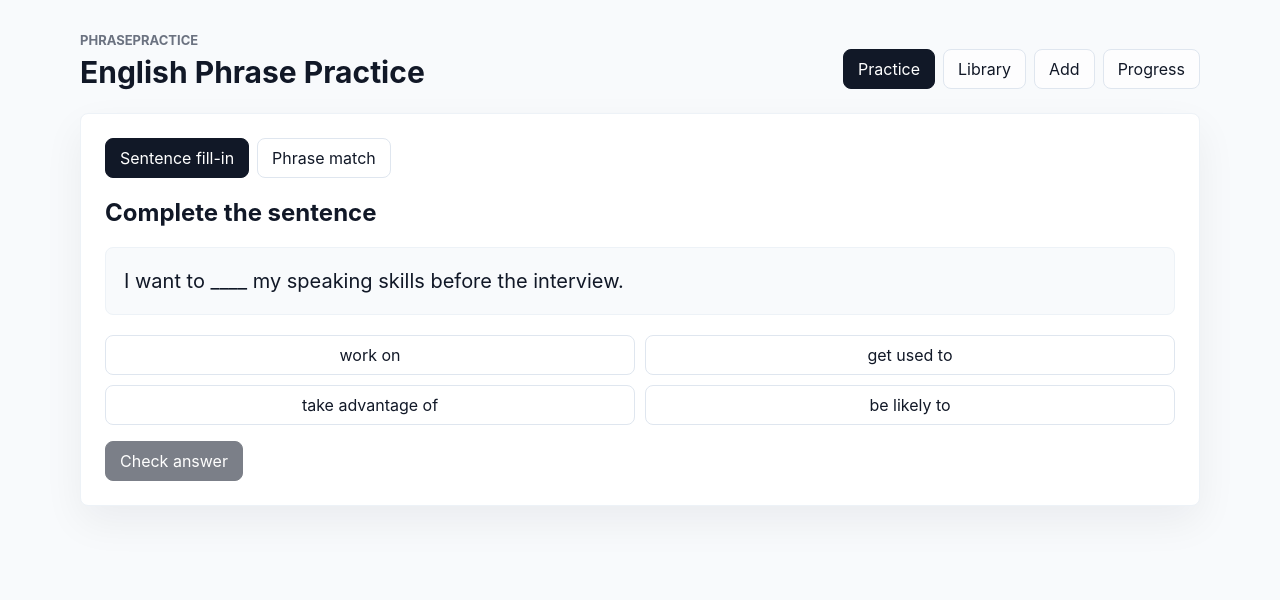
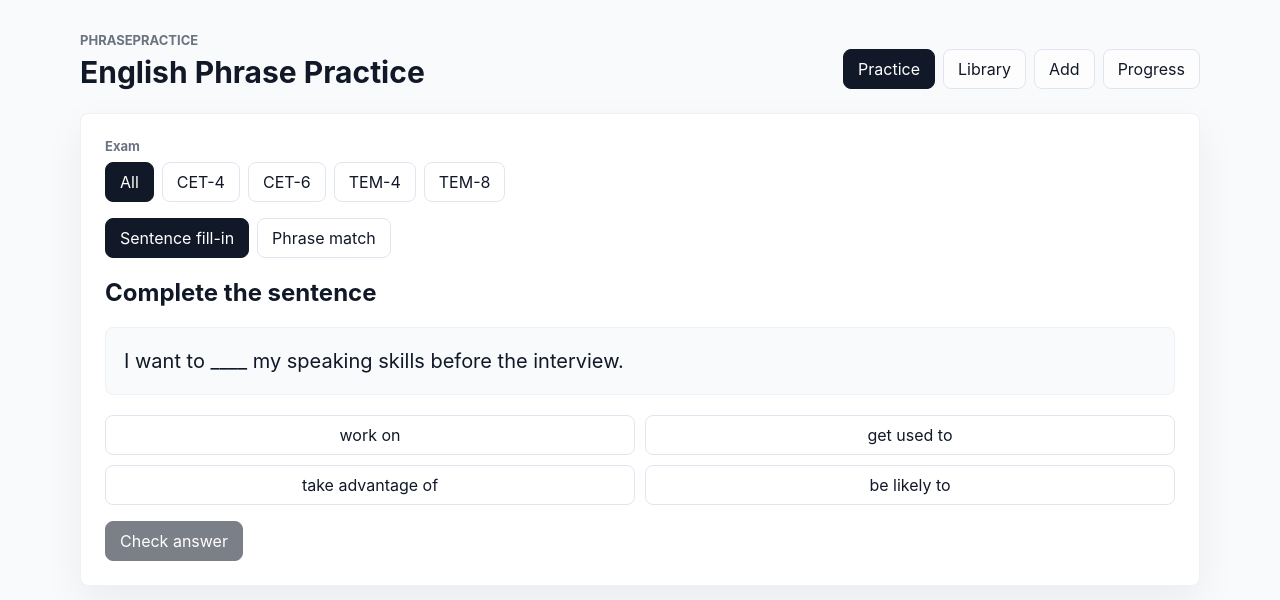
Before and after one commit to 17573316720cjj-dev/English-learning, a React (Vite) app: page / in a window 1280 px wide. Shown: the top 600 px of the page. Built offline with nearby package versions, Linux system fonts and the light colour scheme.

Commit message:
feat: filter learning content by exam

```diff
--- a/src/components/LibraryScreen.tsx
+++ b/src/components/LibraryScreen.tsx
@@ -1,27 +1,56 @@
 import type React from "react";
 import { useState } from "react";
-import type { LearningItem, PhraseCategory } from "../domain";
+import type { ExamLevel, LearningItem, PhraseCategory } from "../domain";
+import { examLevelLabels } from "../data/examItems";
 
-const filters: Array<PhraseCategory | "All"> = ["All", "Basic", "CET", "Speaking", "Writing", "Daily"];
+const categoryFilters: Array<PhraseCategory | "All"> = ["All", "Basic", "CET", "Speaking", "Writing", "Daily"];
+const examFilters: Array<ExamLevel | "All"> = ["All", "CET4", "CET6", "TEM4", "TEM8"];
+
+function getExamFilterLabel(filter: ExamLevel | "All"): string {
+  return filter === "All" ? "All" : examLevelLabels[filter];
+}
 
 export function LibraryScreen({ items }: { items: LearningItem[] }): React.JSX.Element {
-  const [activeFilter, setActiveFilter] = useState<PhraseCategory | "All">("All");
-  const visibleItems = activeFilter === "All" ? items : items.filter((item) => item.category === activeFilter);
+  const [activeCategory, setActiveCategory] = useState<PhraseCategory | "All">("All");
+  const [activeExamLevel, setActiveExamLevel] = useState<ExamLevel | "All">("All");
+  const visibleItems = items.filter((item) => {
+    const matchesCategory = activeCategory === "All" || item.category === activeCategory;
+    const matchesExamLevel = activeExamLevel === "All" || item.examLevel === activeExamLevel;
+
+    return matchesCategory && matchesExamLevel;
+  });
 
   return (
     <section className="practice-card">
       <p className="eyebrow">Library</p>
       <h2>Phrase library</h2>
-      <div className="filter-row" aria-label="Category filters">
-        {filters.map((filter) => (
+      <div className="filter-section">
+        <span className="filter-label">Exam</span>
+        <div className="filter-row" aria-label="Exam filters">
+          {examFilters.map((filter) => (
             <button
               key={filter}
-            className={activeFilter === filter ? "nav-button active" : "nav-button"}
-            onClick={() => setActiveFilter(filter)}
+              className={activeExamLevel === filter ? "nav-button active" : "nav-button"}
+              onClick={() => setActiveExamLevel(filter)}
+            >
+              {getExamFilterLabel(filter)}
+            </button>
+          ))}
+        </div>
+      </div>
+      <div className="filter-section">
+        <span className="filter-label">Category</span>
+        <div className="filter-row" aria-label="Category filters">
+          {categoryFilters.map((filter) => (
+            <button
+              key={filter}
+              className={activeCategory === filter ? "nav-button active" : "nav-button"}
+              onClick={() => setActiveCategory(filter)}
             >
               {filter}
             </button>
           ))}
+        </div>
       </div>
       <div className="item-list">
         {visibleItems.map((item) => (
--- a/src/components/PracticeScreen.tsx
+++ b/src/components/PracticeScreen.tsx
@@ -1,6 +1,7 @@
 import type React from "react";
 import { useMemo, useState } from "react";
-import type { LearningItem } from "../domain";
+import type { ExamLevel, LearningItem } from "../domain";
+import { examLevelLabels } from "../data/examItems";
 import {
   buildFillBlankQuestion,
   buildPhraseMatchRound,
@@ -8,6 +9,12 @@ import {
   checkPhraseMatchPair
 } from "../lib/practice";
 import { recordPracticeAttempt } from "../lib/storage";
+
+const examFilters: Array<ExamLevel | "All"> = ["All", "CET4", "CET6", "TEM4", "TEM8"];
+
+function getExamFilterLabel(filter: ExamLevel | "All"): string {
+  return filter === "All" ? "All" : examLevelLabels[filter];
+}
 
 export function PracticeScreen({
   items,
@@ -17,10 +24,21 @@ export function PracticeScreen({
   onProgressChange(): void;
 }): React.JSX.Element {
   const [mode, setMode] = useState<"fill-blank" | "phrase-match">("fill-blank");
+  const [activeExamLevel, setActiveExamLevel] = useState<ExamLevel | "All">("All");
   const [selectedAnswer, setSelectedAnswer] = useState("");
   const [fillResult, setFillResult] = useState<"correct" | "incorrect" | null>(null);
   const [selectedPhraseId, setSelectedPhraseId] = useState<string | null>(null);
   const [matchResult, setMatchResult] = useState<"matched" | "try-again" | null>(null);
+  const visibleItems = useMemo(
+    () => (activeExamLevel === "All" ? items : items.filter((item) => item.examLevel === activeExamLevel)),
+    [activeExamLevel, items]
+  );
+  const activeItem = visibleItems[0] ?? null;
+  const fillQuestion = useMemo(
+    () => (activeItem ? buildFillBlankQuestion(activeItem, visibleItems) : null),
+    [activeItem, visibleItems]
+  );
+  const matchRound = useMemo(() => buildPhraseMatchRound(visibleItems), [visibleItems]);
 
   if (items.length === 0) {
     return (
@@ -34,11 +52,16 @@ export function PracticeScreen({
     );
   }
 
-  const activeItem = items[0];
-  const fillQuestion = useMemo(() => buildFillBlankQuestion(activeItem, items), [activeItem, items]);
-  const matchRound = useMemo(() => buildPhraseMatchRound(items), [items]);
+  const chooseExamLevel = (filter: ExamLevel | "All"): void => {
+    setActiveExamLevel(filter);
+    setSelectedAnswer("");
+    setFillResult(null);
+    setSelectedPhraseId(null);
+    setMatchResult(null);
+  };
 
   const submitFillBlank = (): void => {
+    if (!fillQuestion) return;
     const result = checkFillBlankAnswer(selectedAnswer, fillQuestion.answer);
     setFillResult(result.correct ? "correct" : "incorrect");
     recordPracticeAttempt({ itemId: fillQuestion.item.id, mode: "fill-blank", correct: result.correct });
@@ -57,6 +80,21 @@ export function PracticeScreen({
   return (
     <section className="screen-grid">
       <div className="practice-card">
+        <div className="filter-section">
+          <span className="filter-label">Exam</span>
+          <div className="filter-row" aria-label="Exam filters">
+            {examFilters.map((filter) => (
+              <button
+                key={filter}
+                className={activeExamLevel === filter ? "nav-button active" : "nav-button"}
+                onClick={() => chooseExamLevel(filter)}
+              >
+                {getExamFilterLabel(filter)}
+              </button>
+            ))}
+          </div>
+        </div>
+
         <div className="segmented-control" aria-label="Practice mode">
           <button className={mode === "fill-blank" ? "active" : ""} onClick={() => setMode("fill-blank")}>
             Sentence fill-in
@@ -66,7 +104,12 @@ export function PracticeScreen({
           </button>
         </div>
 
-        {mode === "fill-blank" ? (
+        {!fillQuestion ? (
+          <div>
+            <h2>No practice items</h2>
+            <p className="muted">Choose another exam level or add a phrase to continue.</p>
+          </div>
+        ) : mode === "fill-blank" ? (
           <div>
             <h2>Complete the sentence</h2>
             <p className="sentence-prompt">{fillQuestion.prompt}</p>
--- a/src/styles.css
+++ b/src/styles.css
@@ -180,11 +180,22 @@ p {
   color: #6b7280;
 }
 
+.filter-section {
+  display: grid;
+  gap: 8px;
+  margin: 0 0 16px;
+}
+
+.filter-label {
+  color: #6b7280;
+  font-size: 13px;
+  font-weight: 700;
+}
+
 .filter-row {
   display: flex;
   flex-wrap: wrap;
   gap: 8px;
-  margin: 16px 0;
 }
 
 .item-list {
```
Also changed, not shown: 1 other file (tests, documents, lock files or other folders). Lines whose indentation alone changed are shown as unchanged.
